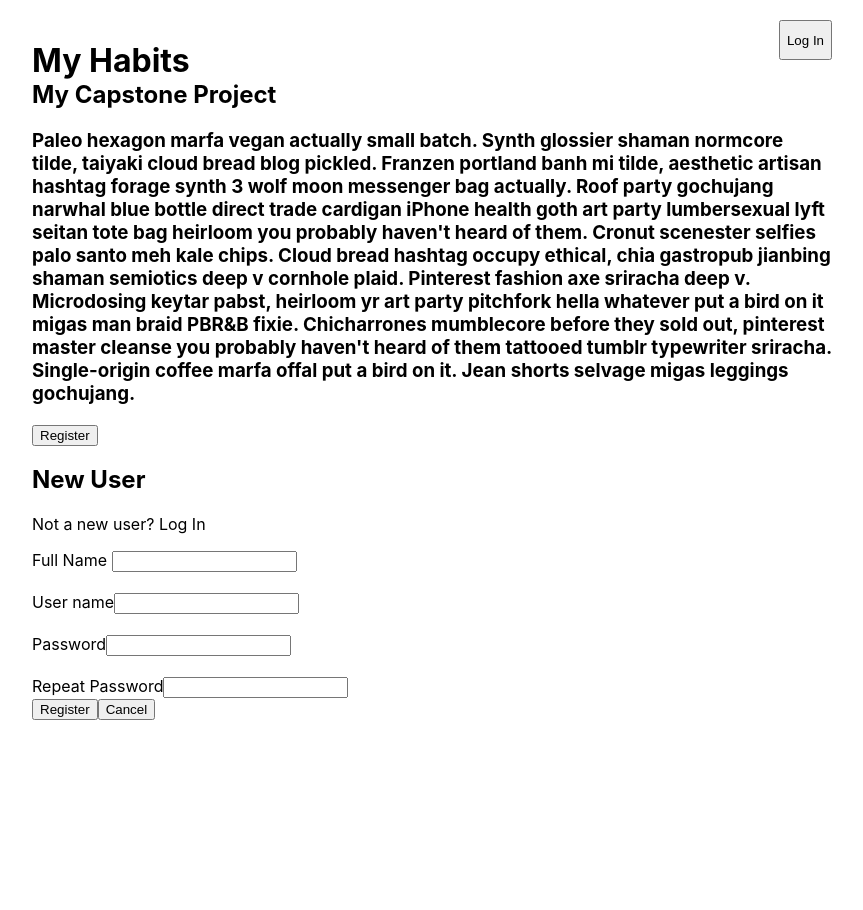
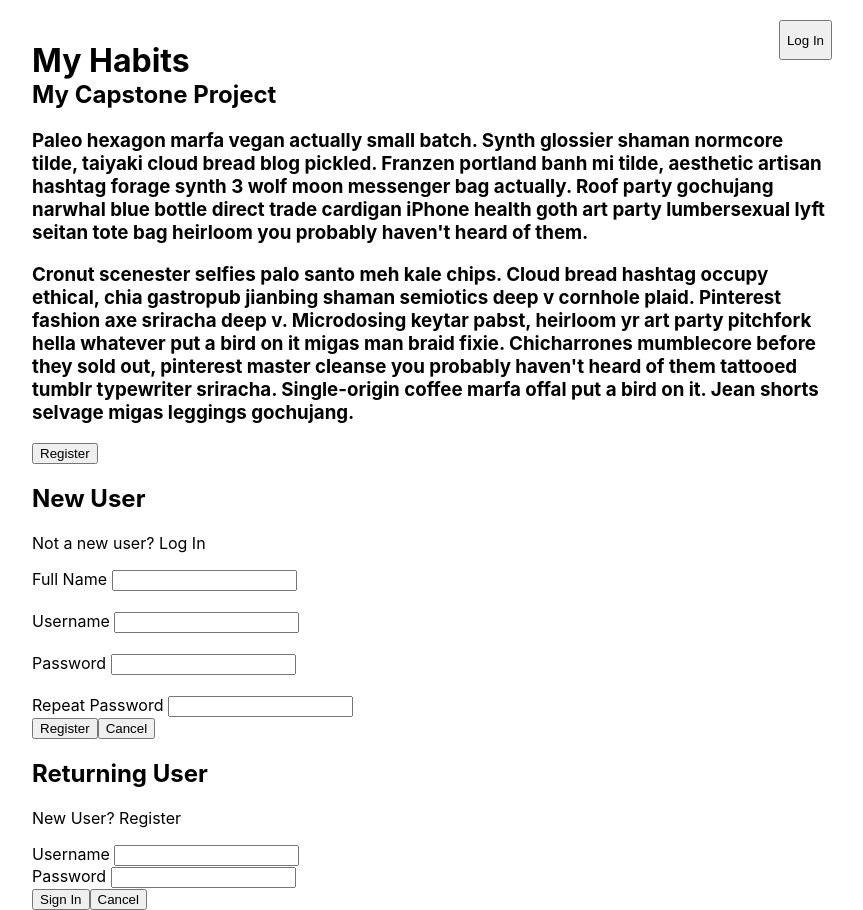
Before and after one commit to Nishat322/habit-tracker-client, a React (Create React App) app: page / in a window 1280 px wide. Shown: the whole page, without its empty margins (208-1071 px from the left). Before the commit the page ends 840 px from the top, so only its background shows below. Built offline with nearby package versions, Linux system fonts and the light colour scheme.

Commit message:
LoginForm static page

```diff
--- a/src/App/App.css
+++ b/src/App/App.css
@@ -3,5 +3,8 @@
   padding-top: 20px;
   padding-bottom: 20px;
   max-width: 800px;
-  margin: 0 auto;
+  margin-top: 0;
+  margin-bottom: 40px;
+  margin-right: auto;
+  margin-left:auto;
 }
--- a/src/App/App.js
+++ b/src/App/App.js
@@ -3,8 +3,9 @@ import React, { Component } from 'react'
 import Header from '../Header/Header'
 import LandingPage from '../LandingPage/LandingPage'
 import RegisterForm from '../RegisterForm/RegisterForm'
+import LoginForm from '../LoginForm/LoginForm'
 
-import STORE from '../store'
+//import STORE from '../store'
 import './App.css'
 
 class App extends Component {
@@ -12,8 +13,9 @@ class App extends Component {
     return (
       <div className='App'>
         <Header/>
-        <LandingPage description = {STORE.description}/>
+        <LandingPage/>
         <RegisterForm/>
+        <LoginForm/>
       </div>
     )
   }
--- a/src/LandingPage/LandingPage.js
+++ b/src/LandingPage/LandingPage.js
@@ -7,7 +7,8 @@ class LandingPage extends Component {
         return (
             <div className = 'LandingPage'>
                 <h2>My Capstone Project</h2>
-                    <h3>{this.props.description}</h3>
+                    <h3> Paleo hexagon marfa vegan actually small batch. Synth glossier shaman normcore tilde, taiyaki cloud bread blog pickled. Franzen portland banh mi tilde, aesthetic artisan hashtag forage synth 3 wolf moon messenger bag actually. Roof party gochujang narwhal blue bottle direct trade cardigan iPhone health goth art party lumbersexual lyft seitan tote bag heirloom you probably haven't heard of them. </h3>
+                    <h3> Cronut scenester selfies palo santo meh kale chips. Cloud bread hashtag occupy ethical, chia gastropub jianbing shaman semiotics deep v cornhole plaid. Pinterest fashion axe sriracha deep v. Microdosing keytar pabst, heirloom yr art party pitchfork hella whatever put a bird on it migas man braid fixie. Chicharrones mumblecore before they sold out, pinterest master cleanse you probably haven't heard of them tattooed tumblr typewriter sriracha. Single-origin coffee marfa offal put a bird on it. Jean shorts selvage migas leggings gochujang.</h3>
                 <button className = 'button'>
                         Register
                 </button>
--- /dev/null
+++ b/src/LoginForm/LoginForm.js
@@ -0,0 +1,38 @@
+import React, { Component } from 'react'
+
+import './LoginForm.css'
+
+//Register links to Registration Page
+// Compare inputted username and password to one save in database
+// Sign In leads to My Habits Page
+// Cancel Brings back to Landing Page
+class Login extends Component {
+    render() {
+        return (
+            <div className = 'Login'>
+                <form className = 'Login__form'>
+                    <h2>Returning User</h2>
+                        <p>New User? Register</p>
+                    <div className = 'username'>
+                        <label className = 'Login__username'>
+                            Username
+                        </label> {' '}
+                        <input type = 'text' name = 'Login__username' id = 'Login__username'/>
+                    </div>
+                    <div className = 'password'>
+                        <label className = 'Login__password'>
+                            Password
+                        </label> {' '}
+                        <input type = 'password' name = 'Login__username' id = 'Login__password'/>
+                    </div>
+                    <button className = 'button' type = 'submit'>
+                        Sign In
+                    </button>
+                    <button className = 'button'> Cancel </button>
+                </form>
+            </div>
+        )
+    }
+}
+
+export default Login
--- a/src/RegisterForm/RegisterForm.js
+++ b/src/RegisterForm/RegisterForm.js
@@ -1,4 +1,6 @@
 import React, { Component } from 'react'
+
+import './RegisterForm.css'
 
 //Log In is link to Login Page
 // Full Name, username and password required
@@ -20,22 +22,22 @@ class RegisterForm extends Component {
                     <br/>
                     <div className = 'username'>
                         <label htmlFor = 'RegisterForm__username'>
-                            User name
-                        </label>
+                            Username
+                        </label> {' '}
                         <input type = 'text' name = 'RegisterForm__username' id = 'RegisterForm__username' required/>
                     </div>
                     <br/>
                     <div className = 'password'>
                         <label htmlFor = 'RegisterForm__password'>
                             Password
-                        </label>
+                        </label> {' '}
                         <input type = 'password' name = 'RegisterForm__password' id = 'RegisterForm__password' required/>
                     </div>
                     <br/>
                     <div className = 'repeat_password'>
                         <label htmlFor = 'RegisterForm__repeat_password'>
                             Repeat Password
-                        </label>
+                        </label> {' '}
                         <input type = 'password' name = 'RegisterForm__repeat_password' id = 'RegisterForm__repeat_password' required/>
                     </div>
                     <button type = 'submit'>Register</button>
--- a/src/store.js
+++ b/src/store.js
@@ -1,4 +1,8 @@
-const landingPage = {description: 'Paleo hexagon marfa vegan actually small batch. Synth glossier shaman normcore tilde, taiyaki cloud bread blog pickled. Franzen portland banh mi tilde, aesthetic artisan hashtag forage synth 3 wolf moon messenger bag actually. Roof party gochujang narwhal blue bottle direct trade cardigan iPhone health goth art party lumbersexual lyft seitan tote bag heirloom you probably haven\'t heard of them. Cronut scenester selfies palo santo meh kale chips. Cloud bread hashtag occupy ethical, chia gastropub jianbing shaman semiotics deep v cornhole plaid. Pinterest fashion axe sriracha deep v. Microdosing keytar pabst, heirloom yr art party pitchfork hella whatever put a bird on it migas man braid PBR&B fixie. Chicharrones mumblecore before they sold out, pinterest master cleanse you probably haven\'t heard of them tattooed tumblr typewriter sriracha. Single-origin coffee marfa offal put a bird on it. Jean shorts selvage migas leggings gochujang.'}
+const users = [
+    { id: 1, fullName: 'Dunder Mifflin', username: 'dunder123', password: 'password'},
+    { id: 2, fullName: 'Another User', username: 'something', password: 'password123' }
+]
 
 
-export default landingPage
+
+export default users
```
Also changed, not shown: src/LoginForm/LoginForm.css (added), src/RegisterForm/RegisterForm.css (added), 1 other file (tests, documents, lock files or other folders).
